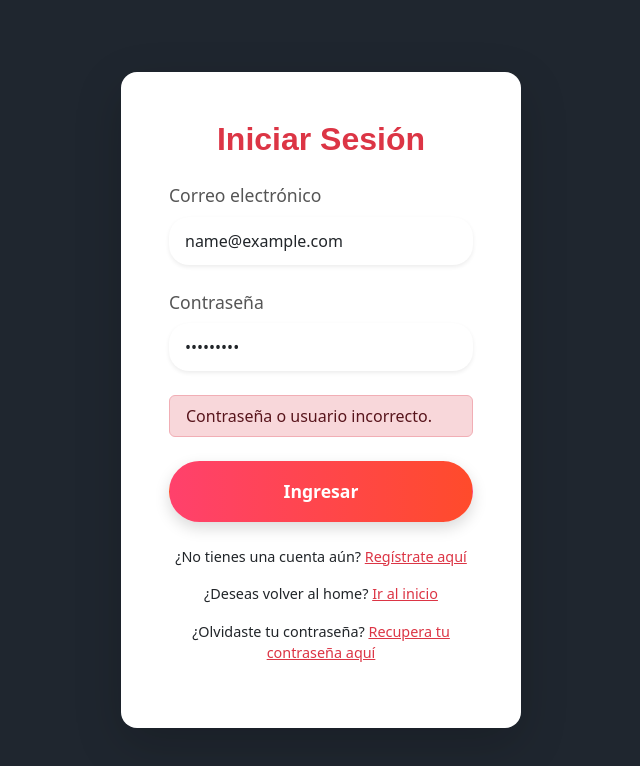
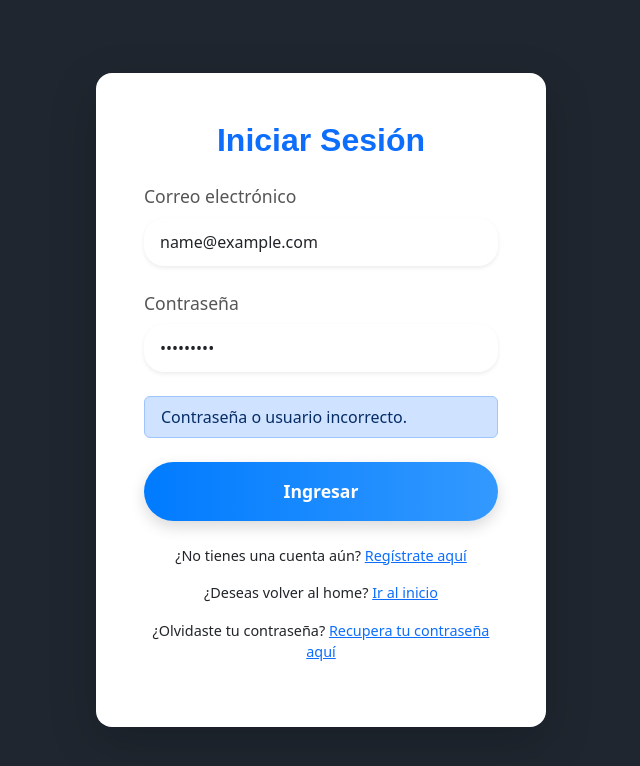
Before and after one commit to Falco-RS/Sistema-Red-Polish, a React (Vite) app: page /login in a window 1280 px wide. Both pictures are taken after typing "name@example.com", "Sample123" into the empty fields and a click on the button "Ingresar". Shown: the top 766 px of the page, without its empty margins (319-959 px from the left). Built offline with nearby package versions, Linux system fonts and the light colour scheme; no server answers.

Commit message:
login and register changes

```diff
--- a/src/App.tsx
+++ b/src/App.tsx
@@ -18,7 +18,6 @@ import EditCalendar from './pages/EditCalendar'
 import PayService from './pages/PayService'
 import ShoppingCart from './pages/ShoppingCart'
 import PayProduct from './pages/PayProducts'
-import PaymentFailure from './pages/PaymentFailure'
 import PaymentSuccess from './pages/PaymentSuccess'
 
 
@@ -45,7 +44,6 @@ function App() {
       <Route path="/pay-service" element={<PayService />} />
       <Route path="/shopping-cart" element={<ShoppingCart />} />
       <Route path="/pay-products" element={<PayProduct />} />
-      <Route path="/payment-failure" element={<PaymentFailure />} />
       <Route path="/payment-success" element={<PaymentSuccess />} />
     </Routes>
   )
--- a/src/pages/Login/index.tsx
+++ b/src/pages/Login/index.tsx
@@ -10,8 +10,6 @@ const Login = () => {
   const { login } = useAuth();
   const apiUrl = import.meta.env.VITE_IP_API;
 
-
-
   const handleSubmit = async (e: React.FormEvent) => {
     e.preventDefault();
 
@@ -20,36 +18,27 @@ const Login = () => {
       return;
     }
 
-    const loginData = {
-      email,
-      password,
-    };
+    const loginData = { email, password };
 
     try {
       const response = await fetch(`${apiUrl}/api/users/sign_in`, {
         method: 'POST',
-        headers: {
-          'Content-Type': 'application/json',
-        },
+        headers: { 'Content-Type': 'application/json' },
         body: JSON.stringify(loginData),
       });
 
       if (!response.ok) {
         const errorData = await response.json();
-        setError(errorData.message || 'Error al iniciar sesion.')
+        setError(errorData.message || 'Error al iniciar sesión.');
         return;
       }
 
       const data = await response.json();
-
       login(data.user, data.token);
       navigate('/');
-
-
       setError('');
       setEmail('');
       setPassword('');
-      navigate('/');
     } catch (err) {
       setError('Contraseña o usuario incorrecto.');
     }
@@ -57,8 +46,8 @@ const Login = () => {
 
   return (
     <div className="position-fixed top-0 start-0 w-100 h-100 d-flex justify-content-center align-items-center bg-dark bg-opacity-50" style={{ zIndex: 1000 }}>
-      <div className="bg-white rounded-4 shadow-lg p-5 w-100" style={{ maxWidth: '400px', boxShadow: '0px 8px 30px rgba(0, 0, 0, 0.1)' }}>
-        <h2 className="text-center mb-4 text-danger fw-bold" style={{ fontFamily: 'Poppins, sans-serif' }}>Iniciar Sesión</h2>
+      <div className="bg-white rounded-4 shadow-lg p-5 w-100" style={{ maxWidth: '450px', boxShadow: '0px 8px 30px rgba(0, 0, 0, 0.1)' }}>
+        <h2 className="text-center mb-4 text-primary fw-bold" style={{ fontFamily: 'Poppins, sans-serif' }}>Iniciar Sesión</h2>
         <form onSubmit={handleSubmit}>
           <div className="mb-4">
             <label htmlFor="email" className="form-label fw-medium" style={{ fontSize: '1.1rem', color: '#555' }}>Correo electrónico</label>
@@ -87,18 +76,19 @@ const Login = () => {
           </div>
 
           {error && (
-            <div className="alert alert-danger py-2 mb-4">
+            <div className="alert alert-primary py-2 mb-4">
               {error}
             </div>
           )}
 
           <button type="submit" className="btn btn-gradient w-100 py-3 fw-bold" style={{
-            background: 'linear-gradient(to right, #ff416c 0%, #ff4b2b 100%)',
+            background: 'linear-gradient(to right, #007bff 0%, #3399ff 100%)',
             borderRadius: '50px',
             color: '#fff',
             fontSize: '1.1rem',
             transition: 'transform 0.2s ease-in-out',
             boxShadow: '0px 6px 15px rgba(0, 0, 0, 0.15)',
+            border: 'none'
           }}>
             Ingresar
           </button>
@@ -108,7 +98,7 @@ const Login = () => {
           <p className="text-dark" style={{ fontSize: '0.9rem' }}>
             ¿No tienes una cuenta aún?{' '}
             <span
-              className="text-danger"
+              className="text-primary"
               role="button"
               style={{ cursor: 'pointer', textDecoration: 'underline', fontWeight: '500' }}
               onClick={() => navigate('/register')}
@@ -119,7 +109,7 @@ const Login = () => {
           <p className="text-dark" style={{ fontSize: '0.9rem' }}>
             ¿Deseas volver al home?{' '}
             <span
-              className="text-danger"
+              className="text-primary"
               role="button"
               style={{ cursor: 'pointer', textDecoration: 'underline', fontWeight: '500' }}
               onClick={() => navigate('/')}
@@ -130,7 +120,7 @@ const Login = () => {
           <p className="text-dark" style={{ fontSize: '0.9rem' }}>
             ¿Olvidaste tu contraseña?{' '}
             <span
-              className="text-danger"
+              className="text-primary"
               role="button"
               style={{ cursor: 'pointer', textDecoration: 'underline', fontWeight: '500' }}
               onClick={() => navigate('/recover')}
--- a/src/pages/PaymentFailure/index.tsx
+++ /dev/null
@@ -1,44 +0,0 @@
-import { useNavigate } from 'react-router-dom'
-import NavBar from '../../common/NavBar'
-import { Button } from 'react-bootstrap'
-
-const PaymentFailure = () => {
-  const navigate = useNavigate()
-
-  return (
-    <>
-      <NavBar />
-      <div className="container d-flex flex-column justify-content-center align-items-center text-center mt-5">
-        <div className="p-5 rounded shadow" style={{ backgroundColor: '#ffe5e5', maxWidth: '600px' }}>
-          <h2 className="text-danger mb-3 fw-bold">❌ Tu pago ha fallado</h2>
-          <p className="text-muted mb-4">
-            Hubo un problema al procesar el pago. Por favor, revisa tu información o intenta nuevamente.
-          </p>
-
-          <div className="mb-3">
-            <p className="mb-2 fw-semibold text-dark">¿Deseas comprar algún producto?</p>
-            <Button
-              variant="outline-danger"
-              onClick={() => navigate('/catalog')}
-              className="mb-3"
-            >
-              Ir a Productos
-            </Button>
-          </div>
-
-          <div>
-            <p className="mb-2 fw-semibold text-dark">¿Deseas reservar una cita?</p>
-            <Button
-              variant="danger"
-              onClick={() => navigate('/services')}
-            >
-              Reservar Cita
-            </Button>
-          </div>
-        </div>
-      </div>
-    </>
-  )
-}
-
-export default PaymentFailure
--- a/src/pages/Register/index.tsx
+++ b/src/pages/Register/index.tsx
@@ -73,7 +73,7 @@ const Register = () => {
       const data = await responselog.json();
       console.log('Usuario autenticado:', data);
 
-      login(data);
+      login(data.user, data.token);
 
       setTimeout(() => {
         navigate('/')
@@ -87,7 +87,7 @@ const Register = () => {
   return (
     <div className="position-fixed top-0 start-0 w-100 h-100 d-flex justify-content-center align-items-center bg-dark bg-opacity-50" style={{ zIndex: 1000 }}>
       <div className="bg-white rounded-4 shadow-lg p-5 w-100" style={{ maxWidth: '450px', boxShadow: '0px 8px 30px rgba(0, 0, 0, 0.1)', overflowY: 'auto', maxHeight: '90vh' }}>
-        <h2 className="text-center mb-4 text-danger fw-bold" style={{ fontFamily: 'Poppins, sans-serif' }}>
+        <h2 className="text-center mb-4 text-primary fw-bold" style={{ fontFamily: 'Poppins, sans-serif' }}>
           Bienvenido al Registro de Red Polish
         </h2>
         <form onSubmit={handleSubmit}>
@@ -176,7 +176,7 @@ const Register = () => {
           </div>
 
           {error && (
-            <div className="alert alert-danger py-2 mb-4">
+            <div className="alert alert-primary py-2 mb-4">
               {error}
             </div>
           )}
@@ -184,12 +184,13 @@ const Register = () => {
                 type="submit"
                 className="btn w-100 py-3 fw-bold"
                 style={{
-                  background: 'linear-gradient(to right, #ff416c 0%, #ff4b2b 100%)',
+                  background: 'linear-gradient(to right, #007bff 0%, #3399ff 100%)',
                   borderRadius: '50px',
                   color: '#fff',
                   fontSize: '1.1rem',
                   transition: 'transform 0.2s ease-in-out',
                   boxShadow: '0px 6px 15px rgba(0, 0, 0, 0.15)',
+                  border: 'none'
                 }}
               >
                 Registrar
@@ -200,7 +201,7 @@ const Register = () => {
           <p className="text-dark" style={{ fontSize: '0.9rem' }}>
             ¿Ya tienes una cuenta?{' '}
             <span
-              className="text-danger"
+              className="text-primary"
               role="button"
               style={{ cursor: 'pointer', textDecoration: 'underline', fontWeight: '500' }}
               onClick={() => navigate('/login')}
@@ -211,7 +212,7 @@ const Register = () => {
           <p className="text-dark" style={{ fontSize: '0.9rem' }}>
             ¿Deseas volver al home?{' '}
             <span
-              className="text-danger"
+              className="text-primary"
               role="button"
               style={{ cursor: 'pointer', textDecoration: 'underline', fontWeight: '500' }}
               onClick={() => navigate('/')}
```
